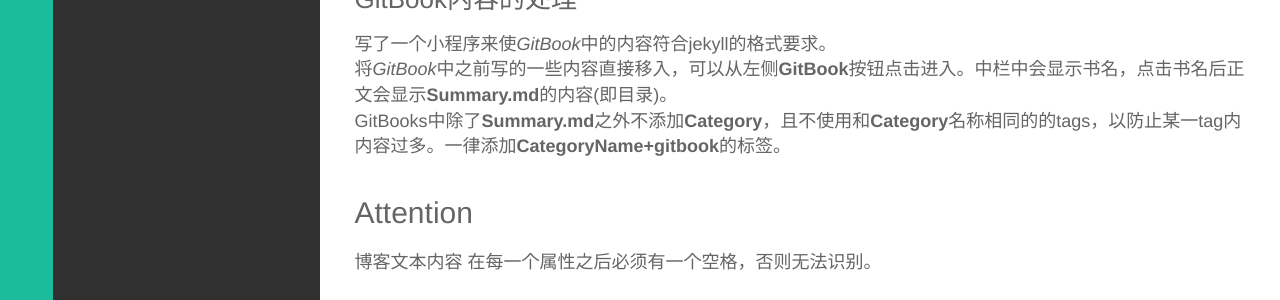
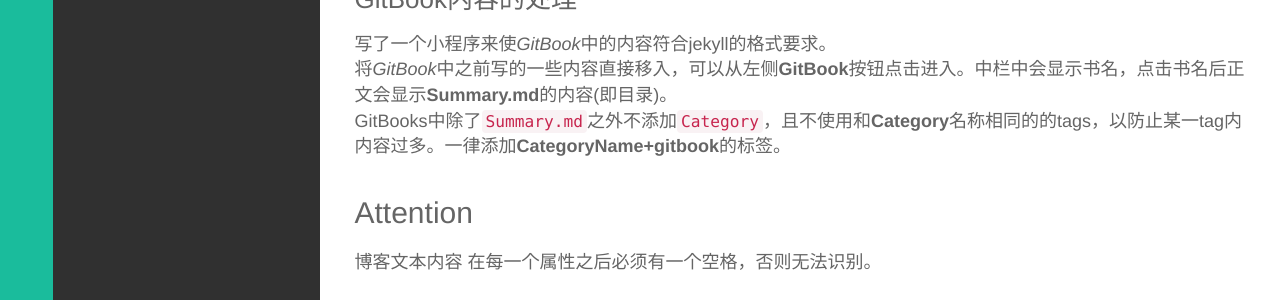
Before and after one commit to ivyxjc/jekyll_blog, a Jekyll site: the page built from _posts/Web/2016-02-18-blog-introductions.md, in a window 1280 px wide. Shown: the part 681-981 px from the top of the page. Built offline with Jekyll 4.4.1, drawn with Linux system fonts in a browser that asks for light colours.

Commit message:
add markdown latex

````diff
--- a/_posts/Web/2016-02-18-blog-introductions.md
+++ b/_posts/Web/2016-02-18-blog-introductions.md
@@ -30,7 +30,7 @@
 ### GitBook内容的处理
 写了一个小程序来使*GitBook*中的内容符合jekyll的格式要求。<br>
 将*GitBook*中之前写的一些内容直接移入，可以从左侧**GitBook**按钮点击进入。中栏中会显示书名，点击书名后正文会显示**Summary.md**的内容(即目录)。<br>
-GitBooks中除了**Summary.md**之外不添加**Category**，且不使用和**Category**名称相同的的tags，以防止某一tag内内容过多。一律添加**CategoryName+gitbook**的标签。
+GitBooks中除了```Summary.md```之外不添加```Category```，且不使用和**Category**名称相同的的tags，以防止某一tag内内容过多。一律添加**CategoryName+gitbook**的标签。
 
 ## Attention
 博客文本内容 在每一个属性之后必须有一个空格，否则无法识别。<br>
````
Also changed, not shown: README.md.
